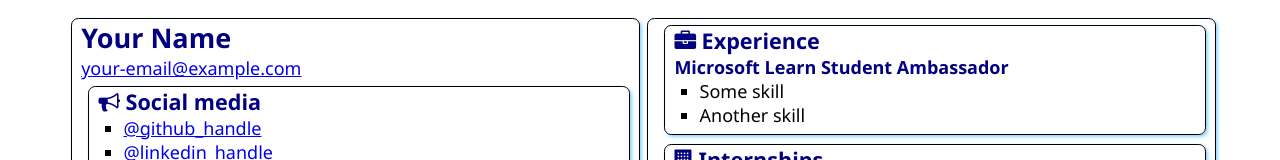
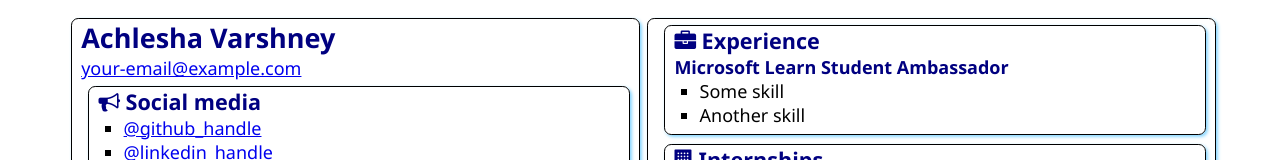
Before and after one commit to Achlesha/SATechnicalOnboarding, a plain HTML site: page src/index.html in a window 1280 px wide. Shown: the top 160 px of the page. Drawn offline with Linux system fonts and the light colour scheme.

Commit message:
Update index.html

```diff
--- a/src/index.html
+++ b/src/index.html
@@ -12,7 +12,7 @@
 <body>
     <main>
         <article class="box">
-            <h1>Your Name</h1>
+            <h1>Achlesha Varshney</h1>
             <div><a href="mailto:your.email@example.com">your-email@example.com</a></div>
 
             <section class="box">
```
